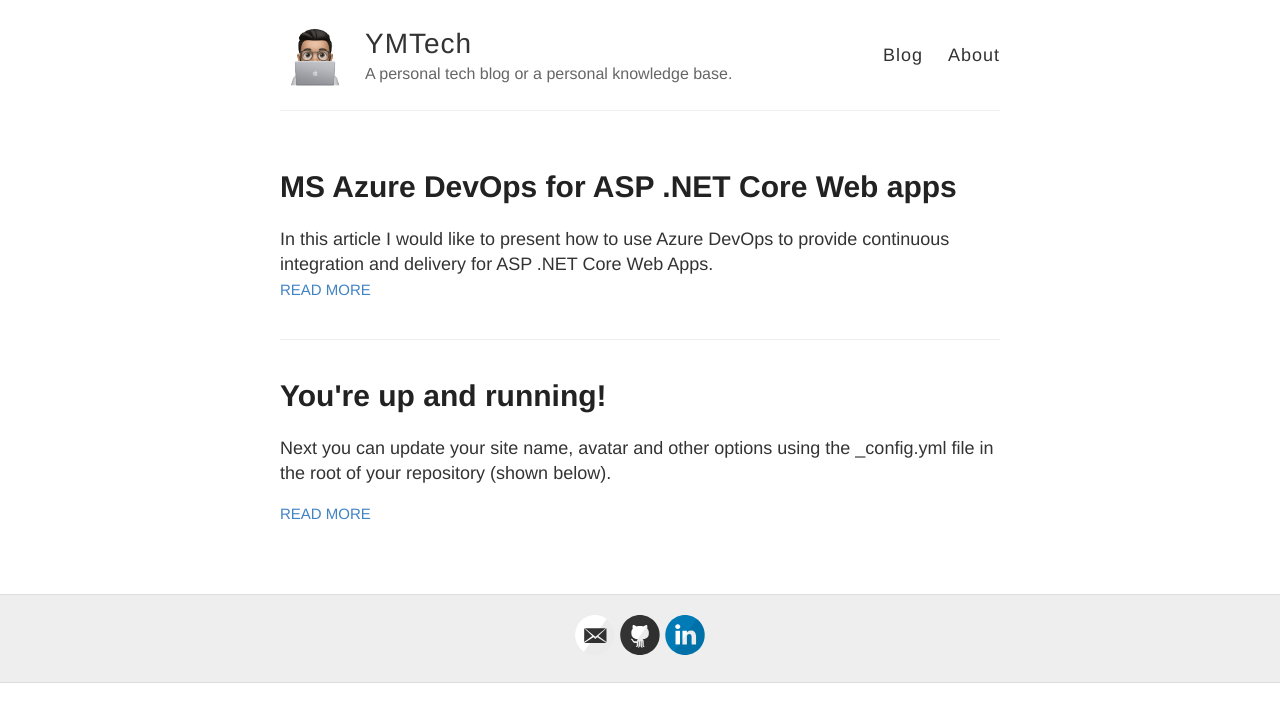
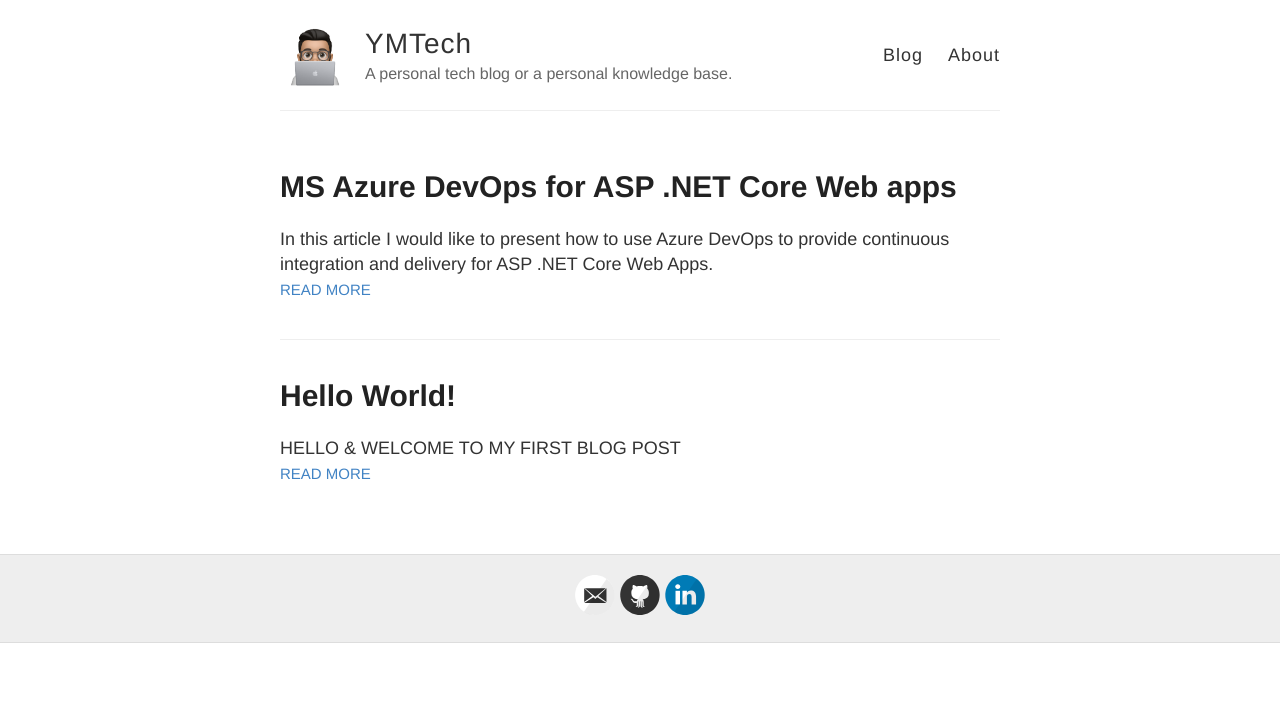
Before and after one commit to YousefKJM/YousefKJM.github.io, a Jekyll site: the page built from index.html, in a window 1280 px wide. Shown: the top 722 px of the page. Built offline with Jekyll 4.4.1, drawn with Linux system fonts in a browser that asks for light colours; some of the changed lines change nothing that is shown.

Commit message:
Done with my 1st article (Hello World)

```diff
--- a/_posts/2021-01-22-Hello-World.md
+++ b/_posts/2021-01-22-Hello-World.md
@@ -1,10 +1,16 @@
 ---
-layout: post
-title: You're up and running!
+title: Hello World!
+excerpt: "HELLO & WELCOME TO MY FIRST BLOG POST"
+header:
+  image: /images/posts/article1/initial.png
 ---
 
-Next you can update your site name, avatar and other options using the _config.yml file in the root of your repository (shown below).
+![My first article]({{ site.baseurl }}/images/posts/article1/initial.png)
 
-![_config.yml]({{ site.baseurl }}/images/posts/article1/config.png)
+Welcome to the launch of the new YMTech blog website and my first blog post! My name is Yousef Majeed and this is my personal blog or better my personal knowledge base where I am writing down my thoughts all around technology.
 
-The easiest way to make your first post is to edit this one. Go into /_posts/ and update the Hello World markdown file. For more instructions head over to the [Jekyll Now repository](https://github.com/barryclark/jekyll-now) on GitHub.
+Although the main part of this blog activities was to share knowledge and passion about Microsoft Azure, DevOps, IoT and Universal Windows Platform but now I think it may extend to anything related to technology as well.
+
+If you like any of my posts, please share them with others. Also, let me know if there are any topics you’d like me to write about. I’ll try to incorporate a few of your suggestions into future posts.
+
+Thanks for stopping by.
```
